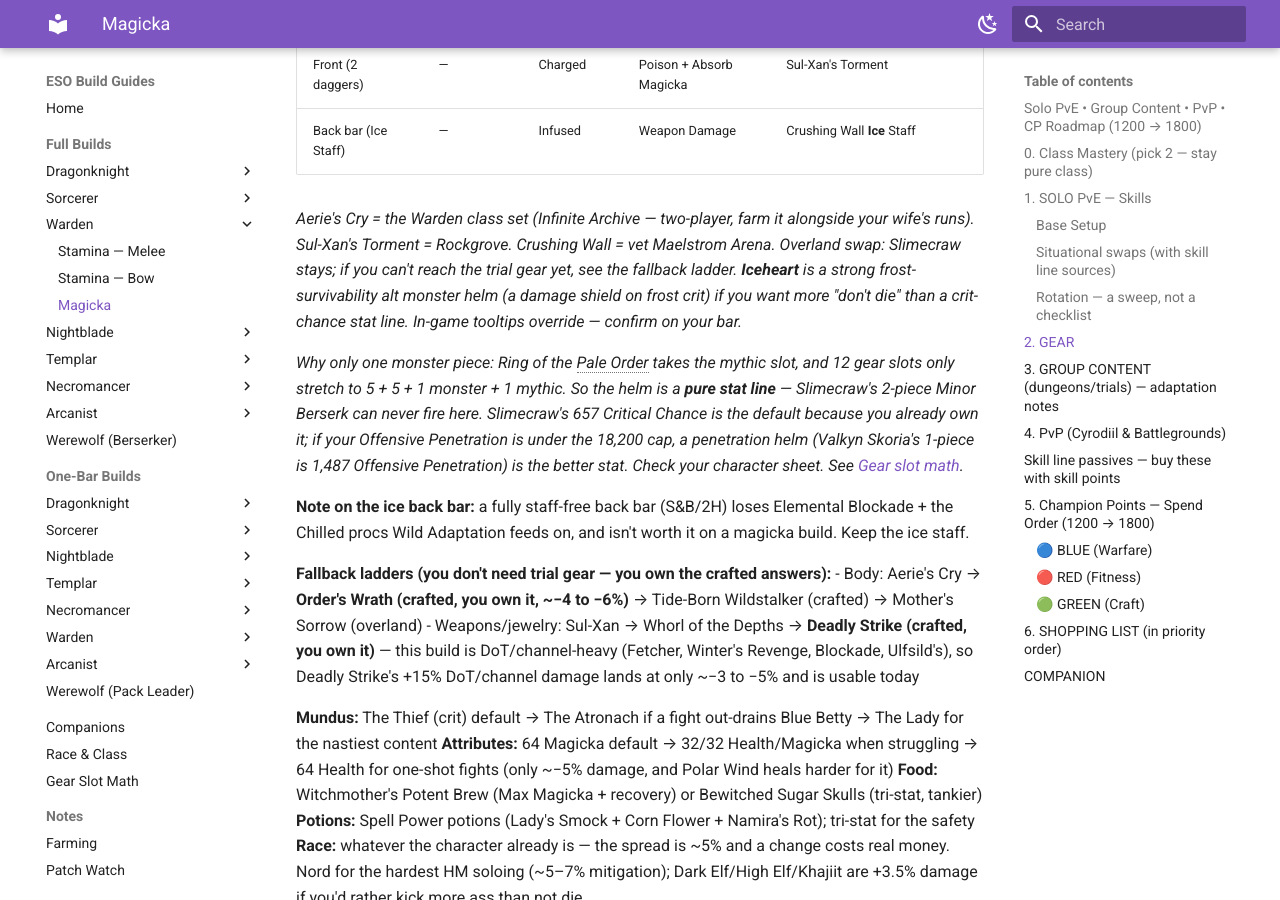
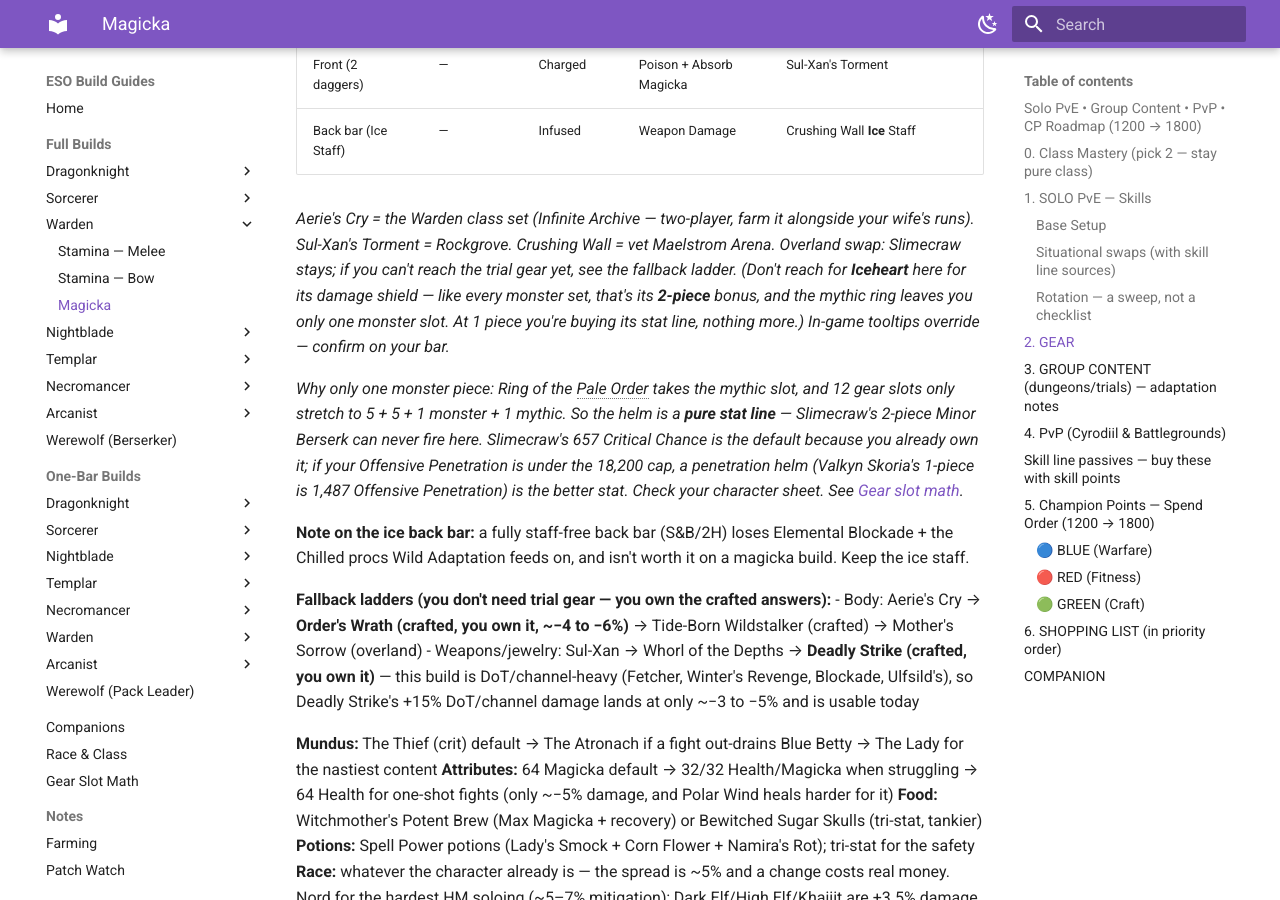
Before and after one commit to txbluemoose/Moose-ESO, an MkDocs documentation site: the page built from docs/full-builds/magicka-warden.md, in a window 1280 px wide and 900 px high, scrolled down 4365 px. Built offline with MkDocs 1.6.1 and Material for MkDocs 9.7.7, drawn with Linux system fonts in a browser that asks for light colours; some of the changed text lies outside the part shown.

Commit message:
Fix the same 1pc/2pc error for Iceheart on the Warden guides
Iceheart's damage shield is a 2-piece bonus and can't fire alongside a
mythic ring, same as Slimecraw's Minor Berserk. Removed the shield as a
reason to farm it, and corrected the stamina Warden's claim that the
alternative helms share "the same 1pc bonus" — they don't; compare
1-item stat lines.

Co-Authored-By: Claude Opus 5 <noreply@anthropic.com>
Claude-Session: https://claude.ai/code/session_01JeNkLMzQt5Z4BWGSLDQqfu

```diff
--- a/docs/full-builds/magicka-warden.md
+++ b/docs/full-builds/magicka-warden.md
@@ -93,7 +93,7 @@ Think of it as **"lay the ground, then live on the front bar."**
 | Front (2 daggers) | — | Charged | Poison + Absorb Magicka | Sul-Xan's Torment |
 | Back bar (Ice Staff) | — | Infused | Weapon Damage | Crushing Wall **Ice** Staff |
 
-*Aerie's Cry = the Warden class set (Infinite Archive — two-player, farm it alongside your wife's runs). Sul-Xan's Torment = Rockgrove. Crushing Wall = vet Maelstrom Arena. Overland swap: Slimecraw stays; if you can't reach the trial gear yet, see the fallback ladder. **Iceheart** is a strong frost-survivability alt monster helm (a damage shield on frost crit) if you want more "don't die" than a crit-chance stat line. In-game tooltips override — confirm on your bar.*
+*Aerie's Cry = the Warden class set (Infinite Archive — two-player, farm it alongside your wife's runs). Sul-Xan's Torment = Rockgrove. Crushing Wall = vet Maelstrom Arena. Overland swap: Slimecraw stays; if you can't reach the trial gear yet, see the fallback ladder. *(Don't reach for **Iceheart** here for its damage shield — like every monster set, that's its **2-piece** bonus, and the mythic ring leaves you only one monster slot. At 1 piece you're buying its stat line, nothing more.)* In-game tooltips override — confirm on your bar.*
 
 *Why only one monster piece: Ring of the Pale Order takes the mythic slot, and 12 gear slots only stretch to 5 + 5 + 1 monster + 1 mythic. So the helm is a **pure stat line** — Slimecraw's 2-piece Minor Berserk can never fire here. Slimecraw's 657 Critical Chance is the default because you already own it; if your Offensive Penetration is under the 18,200 cap, a penetration helm (Valkyn Skoria's 1-piece is 1,487 Offensive Penetration) is the better stat. Check your character sheet. See [Gear slot math](../shared/gear-math.md).*
 
@@ -221,7 +221,7 @@ At CP 1200 you have ~400 points per color; at 1800, ~600. **Each table is in the
 1. **Scribing unlocked** (Gold Road questline) → Ulfsild's Contingency (you already have scribing)
 2. **Aerie's Cry** — Infinite Archive (Warden class set; two-player, farm with your wife)
 3. **Crushing Wall Ice Staff** — vet Maelstrom Arena
-4. **Slimecraw** — vet Wayrest Sewers I (or **Iceheart**, vet Direfrost Keep, for the frost-survivability alt)
+4. **Slimecraw** — vet Wayrest Sewers I (you likely own it; at 1 piece you're only buying the stat line, so don't farm a different helm for its proc — see [Gear slot math](../shared/gear-math.md))
 5. **Sul-Xan's Torment** — Rockgrove; until then crafted **Order's Wrath** (body) + **Deadly Strike** (weapons/jewelry), both owned, at a ~4–6% penalty
 6. Keep: Ring of the Pale Order, Order's Wrath, Deadly Strike
 
```
Also changed, not shown: docs/full-builds/stamina-warden.md (+1 -1 lines).
